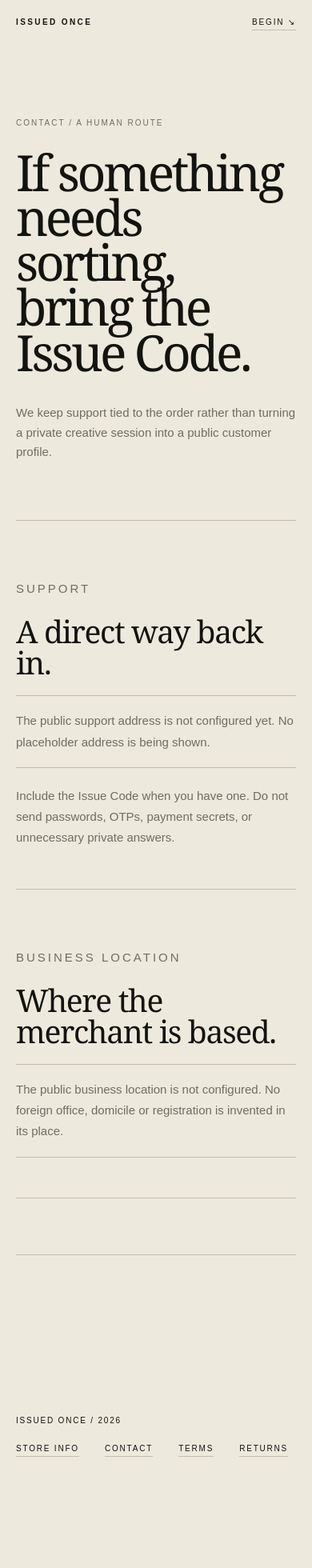
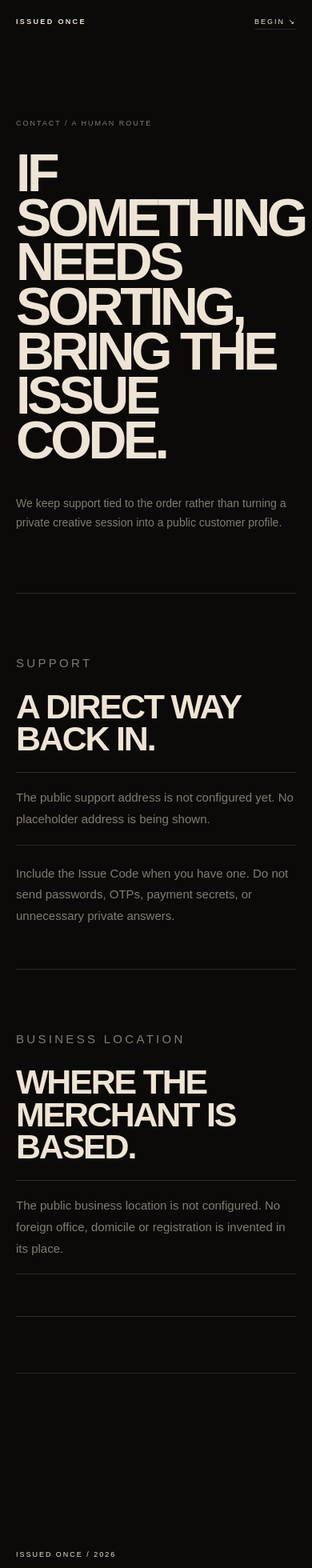
Before and after one commit to itxsam57/issued-once, a Next.js app: page /contact in a window 390 px wide. Shown: the top 1960 px of the page at 80% size. Before the commit the page ends 1849 px from the top, so only its background shows below. Built offline with nearby package versions, Linux system fonts and the light colour scheme.

Commit message:
feat(ui): mirror merchant page restyle

```diff
--- a/src/app/merchant.module.css
+++ b/src/app/merchant.module.css
@@ -1,5 +1,9 @@
 .page {
-  --display: 'Bodoni 72', 'Bodoni MT', Didot, 'Iowan Old Style', Baskerville, Georgia, serif;
+  --paper: #0c0a08;
+  --ink: #eee4d5;
+  --muted: rgba(238, 228, 213, .52);
+  --hairline: rgba(238, 228, 213, .14);
+  --signal: #d49a70;
   min-height: 100svh;
   background: var(--paper);
   color: var(--ink);
@@ -7,220 +11,37 @@
 }
 
 .topbar,
-.footer {
-  display: flex;
-  align-items: center;
-  justify-content: space-between;
-  gap: 24px;
-  font-size: 10px;
-  letter-spacing: 0.18em;
-  text-transform: uppercase;
+.footer { display:flex; align-items:center; justify-content:space-between; gap:24px; font-size:9px; letter-spacing:.22em; text-transform:uppercase; }
+.brand { color:inherit; font-weight:800; letter-spacing:.26em; text-decoration:none; }
+.back,.footer a,.inlineLink { color:inherit; text-decoration:none; border-bottom:1px solid var(--hairline); padding-bottom:4px; }
+.back:hover,.back:focus-visible,.footer a:hover,.footer a:focus-visible,.inlineLink:hover,.inlineLink:focus-visible { color:var(--signal); border-color:currentColor; outline:none; }
+.hero { max-width:1200px; padding:clamp(105px,15vh,195px) 0 clamp(74px,10vh,136px); }
+.kicker,.sectionLabel,.meta { margin:0; color:var(--muted); font-size:9px; letter-spacing:.22em; text-transform:uppercase; }
+.hero h1 { max-width:1080px; margin:30px 0 0; font-family:Arial,Helvetica,sans-serif; font-size:clamp(62px,9vw,146px); font-weight:800; letter-spacing:-.068em; line-height:.84; text-transform:uppercase; text-wrap:balance; }
+.intro { max-width:680px; margin:38px 0 0; color:var(--muted); font-size:clamp(14px,1.2vw,18px); line-height:1.72; }
+.grid { display:grid; grid-template-columns:repeat(12,minmax(0,1fr)); border-top:1px solid var(--hairline); }
+.section { grid-column:1 / 9; padding:clamp(52px,6vw,92px) 0; border-bottom:1px solid var(--hairline); }
+.section:nth-child(even) { grid-column:4 / 13; }
+.section h2 { max-width:840px; margin:20px 0 0; font-family:Arial,Helvetica,sans-serif; font-size:clamp(36px,4.7vw,70px); font-weight:800; letter-spacing:-.05em; line-height:.94; text-transform:uppercase; }
+.section p,.section li { max-width:720px; color:var(--muted); font-size:15px; line-height:1.78; }
+.section p { margin:22px 0 0; }
+.section ul { margin:24px 0 0; padding-left:1.2em; }
+.priceList,.identity { display:grid; gap:0; margin-top:28px; border-top:1px solid var(--hairline); }
+.priceRow,.identityRow { display:grid; grid-template-columns:minmax(0,1fr) auto; gap:24px; padding:17px 0; border-bottom:1px solid var(--hairline); font-size:11px; letter-spacing:.1em; text-transform:uppercase; }
+.priceRow strong,.identityRow strong { font-weight:600; text-align:right; }
+.notice { margin-top:26px; padding:18px 0; border-top:1px solid var(--hairline); border-bottom:1px solid var(--hairline); color:var(--muted); font-size:12px; line-height:1.65; }
+.footer { min-height:28svh; align-items:flex-end; margin-top:clamp(70px,9vw,140px); border-top:1px solid var(--hairline); padding-top:44px; }
+.footer nav { display:flex; flex-wrap:wrap; justify-content:flex-end; gap:20px 32px; }
+@media (max-width:700px) {
+  .page { padding:22px 20px 28px; }
+  .topbar { align-items:flex-start; }
+  .hero { padding:112px 0 76px; }
+  .hero h1 { font-size:clamp(58px,17vw,90px); }
+  .grid { display:block; }
+  .section,.section:nth-child(even) { padding:52px 0; }
+  .section h2 { font-size:clamp(40px,11vw,60px); }
+  .priceRow,.identityRow { grid-template-columns:1fr; gap:7px; }
+  .priceRow strong,.identityRow strong { text-align:left; }
+  .footer { min-height:32svh; flex-direction:column; align-items:flex-start; justify-content:flex-end; }
+  .footer nav { justify-content:flex-start; }
 }
-
-.brand {
-  color: inherit;
-  font-weight: 700;
-  letter-spacing: 0.24em;
-  text-decoration: none;
-}
-
-.back,
-.footer a,
-.inlineLink {
-  color: inherit;
-  text-decoration: none;
-  border-bottom: 1px solid var(--hairline);
-  padding-bottom: 4px;
-}
-
-.back:hover,
-.back:focus-visible,
-.footer a:hover,
-.footer a:focus-visible,
-.inlineLink:hover,
-.inlineLink:focus-visible {
-  color: var(--signal);
-  border-color: currentColor;
-  outline: none;
-}
-
-.hero {
-  max-width: 1180px;
-  padding: clamp(100px, 15vh, 190px) 0 clamp(70px, 10vh, 130px);
-}
-
-.kicker,
-.sectionLabel,
-.meta {
-  margin: 0;
-  color: var(--muted);
-  font-size: 10px;
-  letter-spacing: 0.2em;
-  text-transform: uppercase;
-}
-
-.hero h1 {
-  max-width: 1020px;
-  margin: 28px 0 0;
-  font-family: var(--display);
-  font-size: clamp(58px, 8.2vw, 132px);
-  font-weight: 400;
-  letter-spacing: -0.055em;
-  line-height: 0.9;
-  text-wrap: balance;
-}
-
-.intro {
-  max-width: 680px;
-  margin: 36px 0 0;
-  color: var(--muted);
-  font-size: clamp(15px, 1.25vw, 19px);
-  line-height: 1.65;
-}
-
-.grid {
-  display: grid;
-  grid-template-columns: repeat(12, minmax(0, 1fr));
-  border-top: 1px solid var(--hairline);
-}
-
-.section {
-  grid-column: 1 / 9;
-  padding: clamp(48px, 6vw, 86px) 0;
-  border-bottom: 1px solid var(--hairline);
-}
-
-.section:nth-child(even) {
-  grid-column: 4 / 13;
-}
-
-.section h2 {
-  max-width: 820px;
-  margin: 20px 0 0;
-  font-family: var(--display);
-  font-size: clamp(34px, 4.5vw, 64px);
-  font-weight: 400;
-  letter-spacing: -0.035em;
-  line-height: 1;
-}
-
-.section p,
-.section li {
-  max-width: 720px;
-  color: var(--muted);
-  font-size: 15px;
-  line-height: 1.75;
-}
-
-.section p {
-  margin: 22px 0 0;
-}
-
-.section ul {
-  margin: 24px 0 0;
-  padding-left: 1.2em;
-}
-
-.priceList,
-.identity {
-  display: grid;
-  gap: 0;
-  margin-top: 28px;
-  border-top: 1px solid var(--hairline);
-}
-
-.priceRow,
-.identityRow {
-  display: grid;
-  grid-template-columns: minmax(0, 1fr) auto;
-  gap: 24px;
-  padding: 17px 0;
-  border-bottom: 1px solid var(--hairline);
-  font-size: 12px;
-  letter-spacing: 0.08em;
-  text-transform: uppercase;
-}
-
-.priceRow strong,
-.identityRow strong {
-  font-weight: 500;
-  text-align: right;
-}
-
-.notice {
-  margin-top: 26px;
-  padding: 18px 0;
-  border-top: 1px solid var(--hairline);
-  border-bottom: 1px solid var(--hairline);
-  color: var(--muted);
-  font-size: 12px;
-  line-height: 1.6;
-}
-
-.footer {
-  min-height: 25svh;
-  align-items: flex-end;
-  margin-top: clamp(70px, 9vw, 140px);
-  border-top: 1px solid var(--hairline);
-  padding-top: 44px;
-}
-
-.footer nav {
-  display: flex;
-  flex-wrap: wrap;
-  justify-content: flex-end;
-  gap: 20px 32px;
-}
-
-@media (max-width: 700px) {
-  .page {
-    padding: 22px 20px 28px;
-  }
-
-  .topbar {
-    align-items: flex-start;
-  }
-
-  .hero {
-    padding: 110px 0 72px;
-  }
-
-  .hero h1 {
-    font-size: clamp(58px, 16vw, 86px);
-  }
-
-  .grid {
-    display: block;
-  }
-
-  .section,
-  .section:nth-child(even) {
-    padding: 50px 0;
-  }
-
-  .section h2 {
-    font-size: clamp(38px, 10vw, 56px);
-  }
-
-  .priceRow,
-  .identityRow {
-    grid-template-columns: 1fr;
-    gap: 7px;
-  }
-
-  .priceRow strong,
-  .identityRow strong {
-    text-align: left;
-  }
-
-  .footer {
-    min-height: 30svh;
-    flex-direction: column;
-    align-items: flex-start;
-    justify-content: flex-end;
-  }
-
-  .footer nav {
-    justify-content: flex-start;
-  }
-}
```
